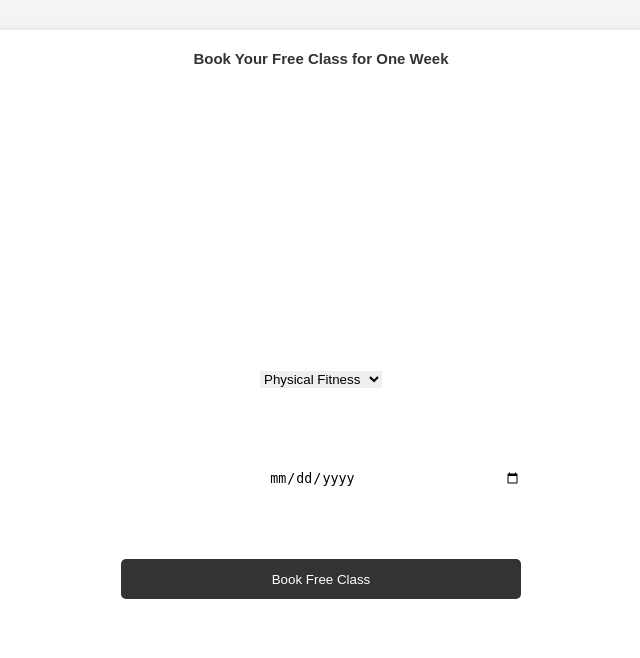
After one commit to VarunGautam27/GYM-WEBSITE, a PHP site: page /free_class.php in a window 1280 px wide. The commit adds this page. Shown: the top 658 px of the page, without its empty margins (319-959 px from the left). Run offline with PHP 8.4, Linux system fonts and the light colour scheme.

Commit message:
added free class

```diff
--- /dev/null
+++ b/free_class.php
@@ -0,0 +1,116 @@
+<?php
+$servername = "localhost";
+$username = "root";
+$password = "";
+$dbname = "gym_registration";
+
+// Create connection
+$conn = new mysqli($servername, $username, $password, $dbname);
+
+// Check connection
+if ($conn->connect_error) {
+    die("Connection failed: " . $conn->connect_error);
+}
+
+// Code to handle form submission
+if ($_SERVER["REQUEST_METHOD"] == "POST") {
+    $name = $_POST['name'];
+    $phone = $_POST['phone'];
+    $program = $_POST['program'];
+    $booking_date = $_POST['booking_date'];
+
+    // Prepare and bind
+    $stmt = $conn->prepare("INSERT INTO free_class (name, phone, program, booking_date) VALUES (?, ?, ?, ?)");
+    $stmt->bind_param("ssss", $name, $phone, $program, $booking_date);
+
+    // Execute the query
+    if ($stmt->execute()) {
+        echo "You have successfully booked a free class for the $program program!";
+    } else {
+        echo "Error: " . $stmt->error;
+    }
+
+    // Close the statement
+    $stmt->close();
+}
+
+// Close the connection
+$conn->close();
+?>
+<!DOCTYPE html>
+<html lang="en">
+<head>
+    <meta charset="UTF-8">
+    <meta name="viewport" content="width=device-width, initial-scale=1.0">
+    <title>Book a Free Class</title>
+    <link rel="stylesheet" href="style.css">
+    <style>
+        body {
+            font-family: Arial, sans-serif;
+            margin: 0;
+            padding: 0;
+            background-color: #f4f4f4;
+        }
+        .container {
+            width: 80%;
+            margin: 0 auto;
+            padding: 20px;
+            background-color: white;
+            box-shadow: 0px 0px 10px rgba(0, 0, 0, 0.1);
+            border-radius: 10px;
+            margin-top: 30px;
+        }
+        h2 {
+            color: #333;
+            text-align: center;
+        }
+        form {
+            display: flex;
+            flex-direction: column;
+            align-items: center;
+        }
+        label, select, input {
+            margin-bottom: 20px;
+        }
+        input[type="submit"] {
+            background-color: #333;
+            color: white;
+            border: none;
+            padding: 10px 20px;
+            cursor: pointer;
+            border-radius: 5px;
+        }
+        input[type="submit"]:hover {
+            background-color: #555;
+        }
+    </style>
+</head>
+<body>
+    <div class="container">
+        <h2>Book Your Free Class for One Week</h2>
+        <p>Join our gym for a free trial class for a whole week. Select your preferred program and provide your details.</p>
+        <form method="POST" action="">
+            <label for="name">Your Name:</label>
+            <input type="text" id="name" name="name" required>
+
+            <label for="phone">Your Phone Number:</label>
+            <input type="text" id="phone" name="phone" required>
+
+            <label for="program">Select Your Program:</label>
+            <select id="program" name="program" required>
+                <option value="Physical Fitness">Physical Fitness</option>
+                <option value="Fat Loss">Fat Loss</option>
+                <option value="Weight Lifting">Weight Lifting</option>
+                <option value="Strength Training">Strength Training</option>
+                <option value="Cardio">Cardio</option>
+                <option value="Weight Gain">Weight Gain</option>
+            </select>
+
+            <label for="booking_date">Booking Date:</label>
+            <input type="date" id="booking_date" name="booking_date" required>
+
+            <input type="submit" value="Book Free Class">
+        </form>
+    </div>
+</body>
+</html>
--- a/index.php
+++ b/index.php
@@ -322,7 +322,7 @@ footer .copyright {
             <p>Choose us for state-of-the-art facilities, personalized training programs, and a supportive community.</p>
             <p>Our convenient location and flexible membership options make it easy to fit workouts into your busy schedule.</p>
             <p>Our experienced and certified trainers provide personalized workout plans and support, helping you stay motivated and reach your fitness milestones faster.</p>
-            <a href="#" class="btn">Book a Free Class</a>
+            <a href="free_class.php" class="btn">Book a Free Class</a>
         </div>
     </section>
 
```
